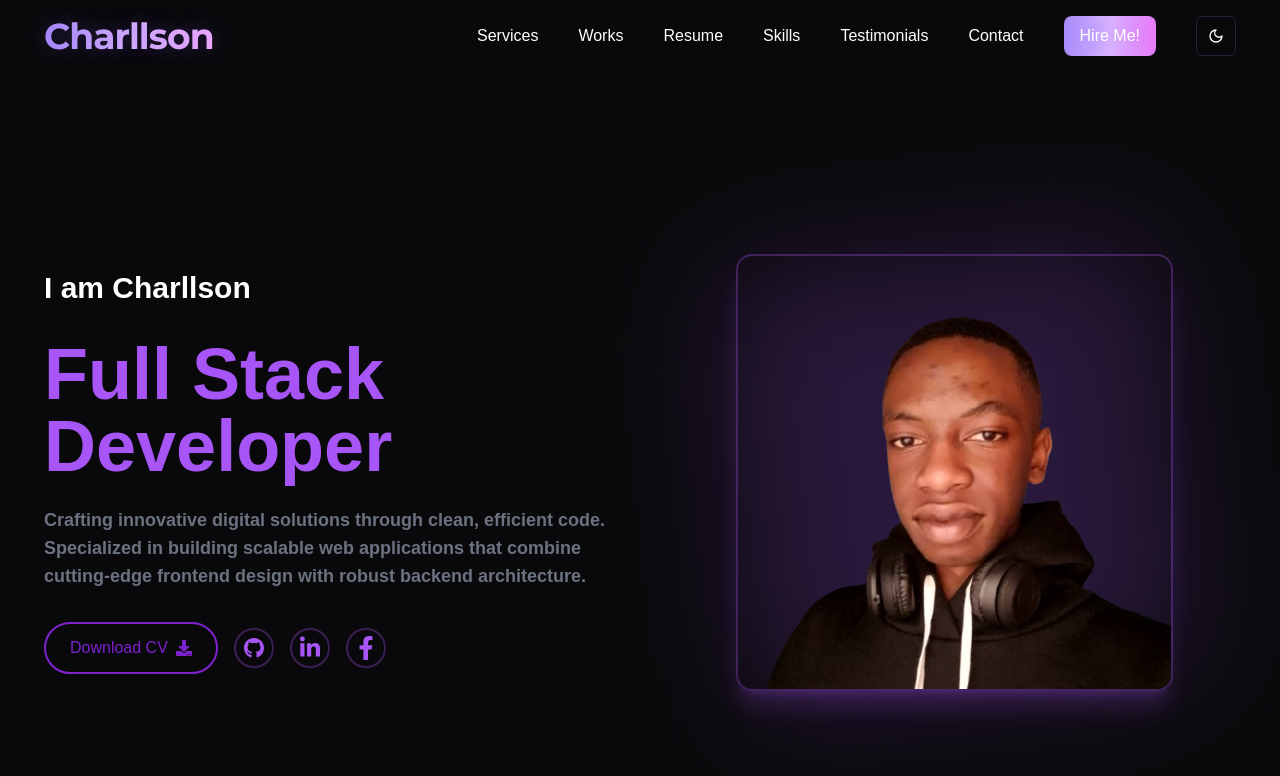
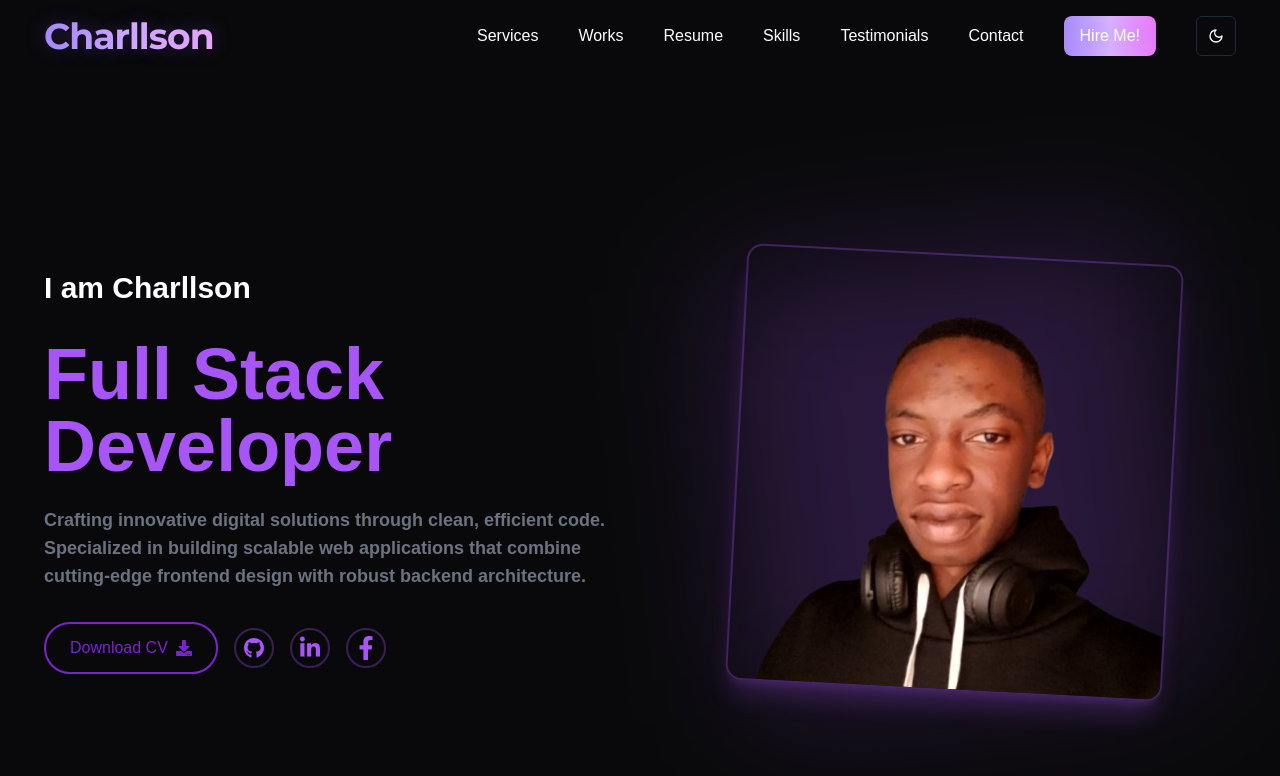
Before and after one commit to fanyicharllson/my-react-portfolio, a React (Vite) app: page / in a window 1280 px wide. Shown: the top 776 px of the page. Built offline with nearby package versions, Linux system fonts and the light colour scheme.

Commit message:
Refactor styles in index.css and components for improved visual effects and consistency. Update hero image rotation in CSS, enhance Navbar links with hover effects, and simplify ScrollAnimation component props for better readability.

```diff
--- a/src/components/Hero.tsx
+++ b/src/components/Hero.tsx
@@ -77,9 +77,7 @@ export default function Hero() {
 
           {/* Hero Image */}
           <div className="flex-1 flex-center">
-            <ScrollAnimation animation={{
-              stagger: 1
-            }}>
+            <ScrollAnimation>
               <div className="relative w-full max-w-[400px] lg:max-w-[450px] aspect-square">
                 <div className="absolute inset-0 bg-purple-500/20 rounded-2xl blur-3xl transform -rotate-6"></div>
                 <img src={heroImage} alt="Hero" className="hero-image-style" />
--- a/src/components/Navbar.tsx
+++ b/src/components/Navbar.tsx
@@ -67,7 +67,7 @@ export default function Navbar() {
                 <a
                   href={link.url}
                   key={link.label}
-                  className="btn-backgroud py-2 px-4 rounded-lg max-sm:hidden"
+                  className="btn-backgroud py-2 px-4 rounded-lg max-sm:hidden hover:text-purple-500"
                 >
                   {link.label}
                 </a>
@@ -85,7 +85,7 @@ export default function Navbar() {
               <a
                 href={link.url}
                 key={link.label}
-                className="hidden lg:block text-gray-500 dark:text-white transition-all duration-300 ease-in-out"
+                className="hidden lg:block text-gray-500 dark:text-white transition-all duration-300 ease-in-out hover:text-purple-500 dark:hover:text-purple-500"
               >
                 {link.label}
               </a>
--- a/src/index.css
+++ b/src/index.css
@@ -62,7 +62,7 @@ body {
     @apply p-2 border-2 border-purple-500/30 text-purple-500 h-10 w-10 flex items-center justify-center rounded-full hover:bg-purple-500/20 transition-all duration-300;
   }
   .hero-image-style {
-    @apply relative w-full h-full object-cover rounded-2xl border-2 border-purple-500/30 shadow-xl shadow-purple-500/20 hover:scale-105 transition-all duration-300 hover:border-purple-400/50 hover:shadow-purple-400/20 hover:rotate-1;
+    @apply relative w-full h-full object-cover rounded-2xl border-2 border-purple-500/30 shadow-xl shadow-purple-500/20 hover:scale-105 transition-all duration-300 hover:border-purple-400/50 hover:shadow-purple-400/20 hover:rotate-2 rotate-3;
   }
   .hero-number-style {
     @apply text-6xl font-bold max-md:text-4xl text-gray-500 dark:text-white;
```
Also changed, not shown: src/components/animations/scrollAnimation.tsx (+7 -7 lines).
